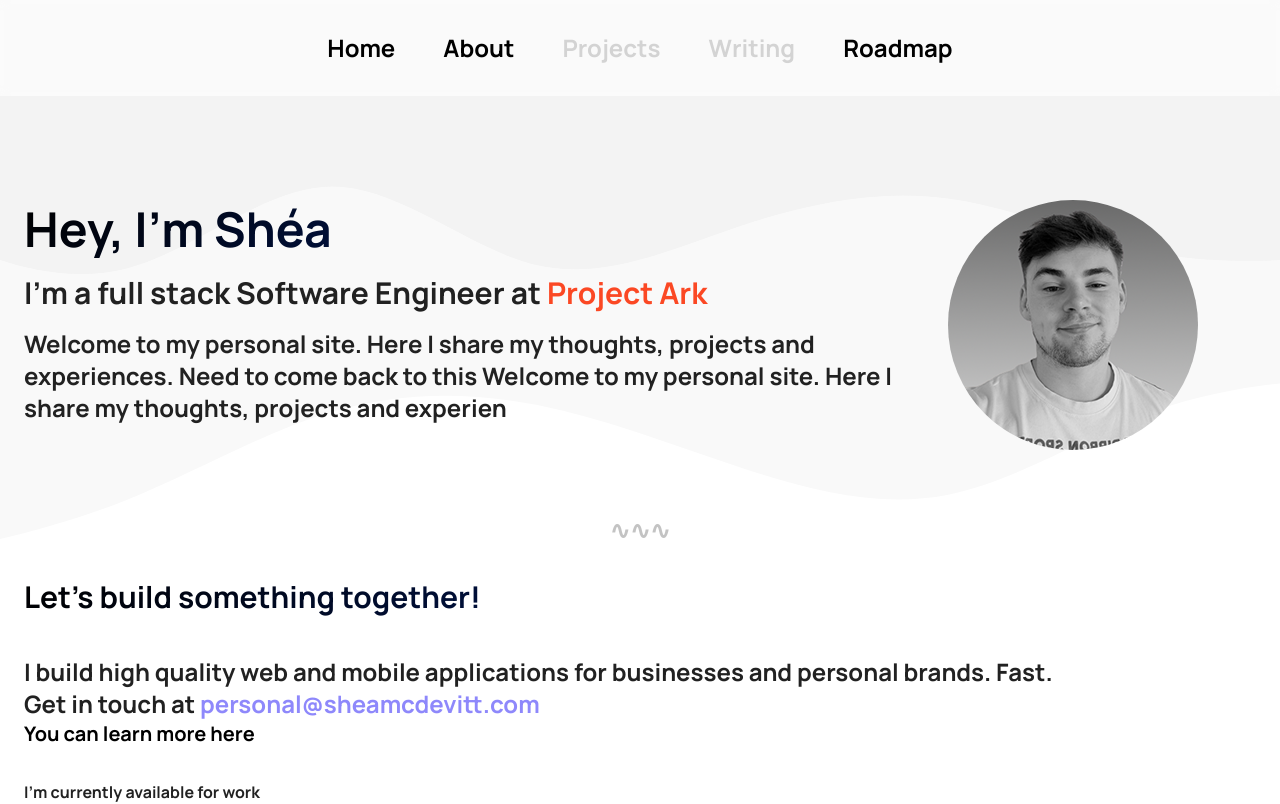
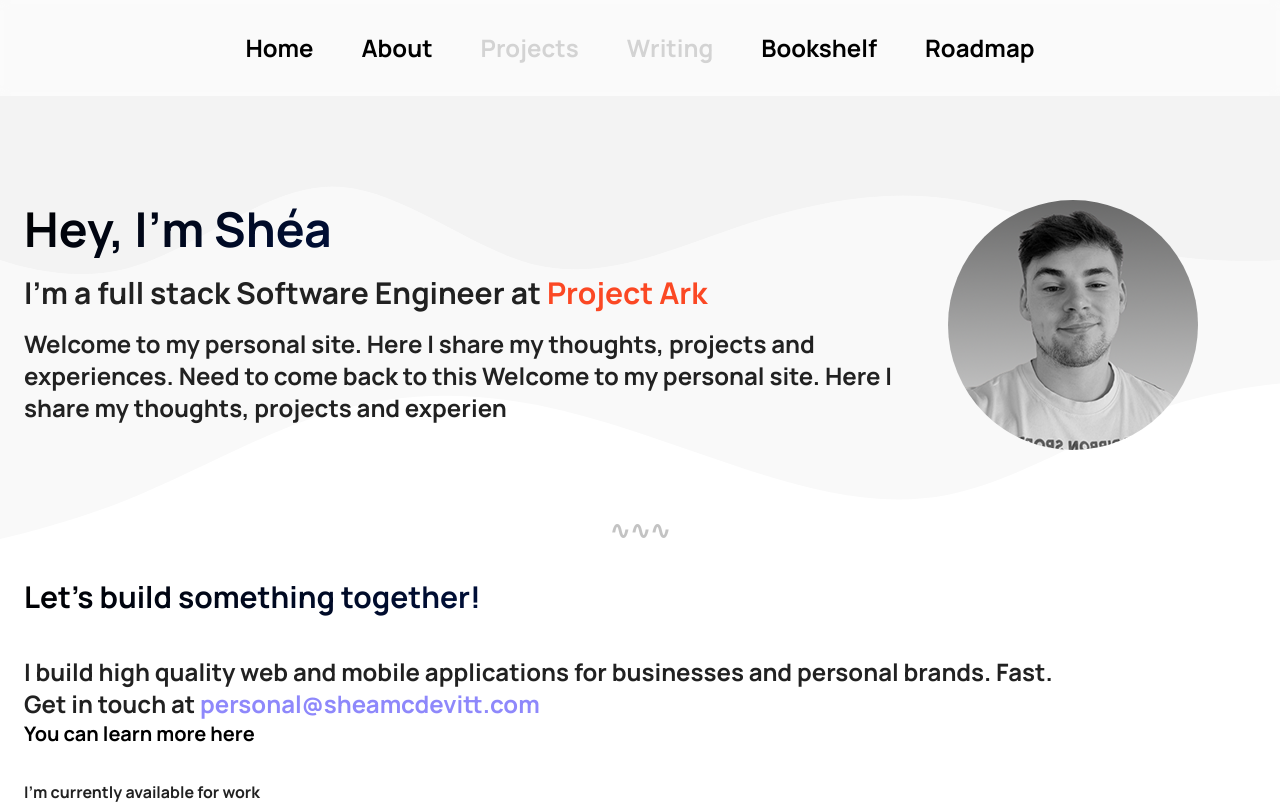
Before and after one commit to sheamcdevitt/SheaOS, a React (Create React App) app in the folder frontend/: page / in a window 1280 px wide. Shown: the top 804 px of the page. Built offline with nearby package versions, Linux system fonts and the light colour scheme.

Commit message:
wip bookshelf

```diff
--- a/frontend/src/layout/MainLayout/Header.tsx
+++ b/frontend/src/layout/MainLayout/Header.tsx
@@ -66,6 +66,14 @@ const Header: React.FC = () => {
           </Tooltip>
           <Link
             className='link'
+            href='/bookshelf'
+            underline='none'
+            color='text.primary'
+          >
+            <Typography variant='h3'>Bookshelf</Typography>
+          </Link>
+          <Link
+            className='link'
             href='/roadmap'
             underline='none'
             color='text.primary'
--- a/frontend/src/routes/index.tsx
+++ b/frontend/src/routes/index.tsx
@@ -9,7 +9,7 @@ import Wave from 'assets/waves-bg.svg';
 const Landing = lazy(() => import('pages/Landing'));
 const About = lazy(() => import('pages/About'));
 const Roadmap = lazy(() => import('pages/Roadmap'));
-
+const Bookshelf = lazy(() => import('pages/Bookshelf'));
 const MainLayout = lazy(() => import('layout/MainLayout'));
 
 const rootStyle = document.documentElement.style;
@@ -28,6 +28,7 @@ const DefaultRoutes = () => {
           <Route element={<MainLayout />}>
             <Route path='/' element={<Landing />} />
             <Route path='/about' element={<About />} />
+            <Route path='/bookshelf' element={<Bookshelf />} />
             <Route path='/roadmap' element={<Roadmap />} />
           </Route>
           <Route path='*' element={<Navigate to='/' replace />} />
```
